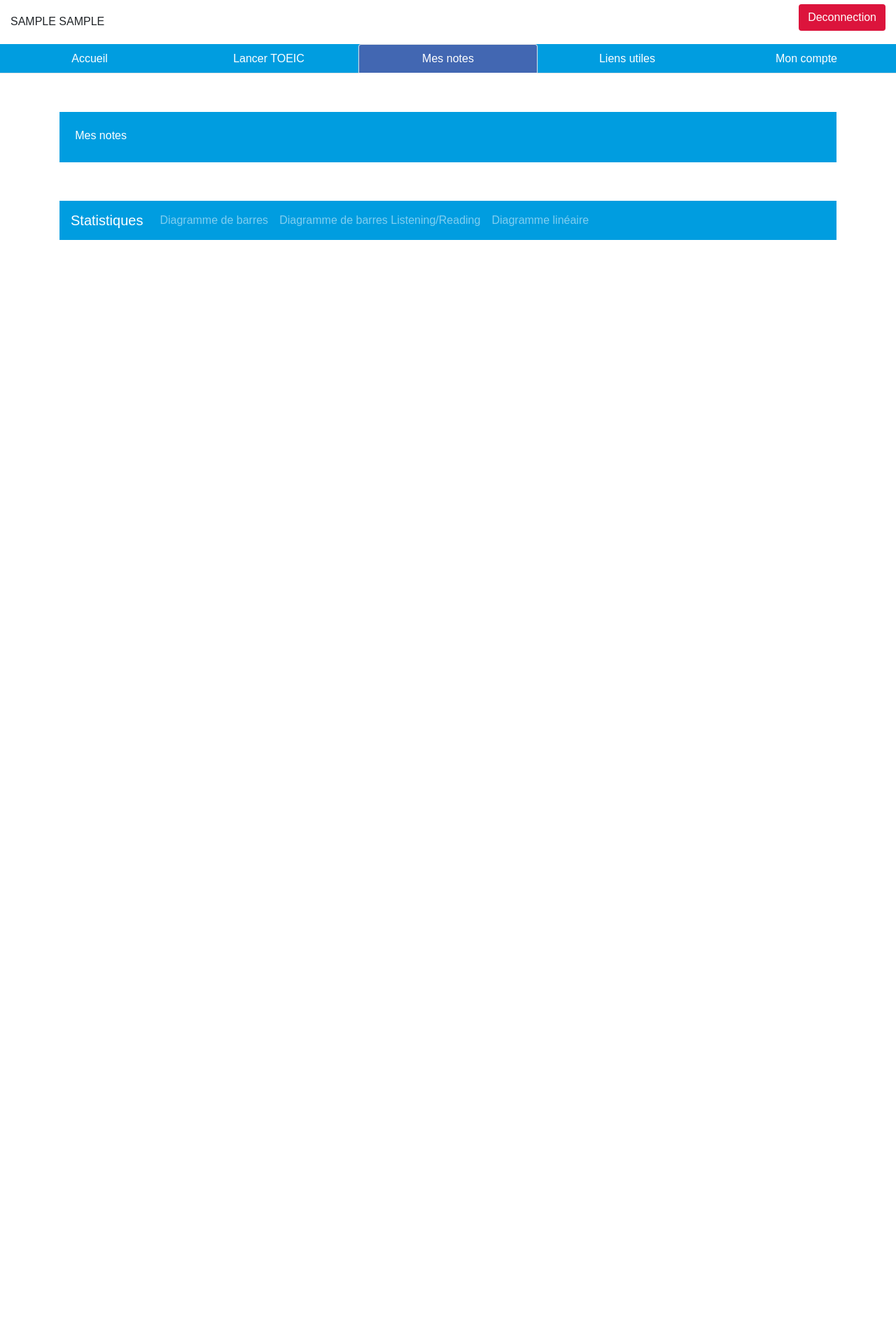
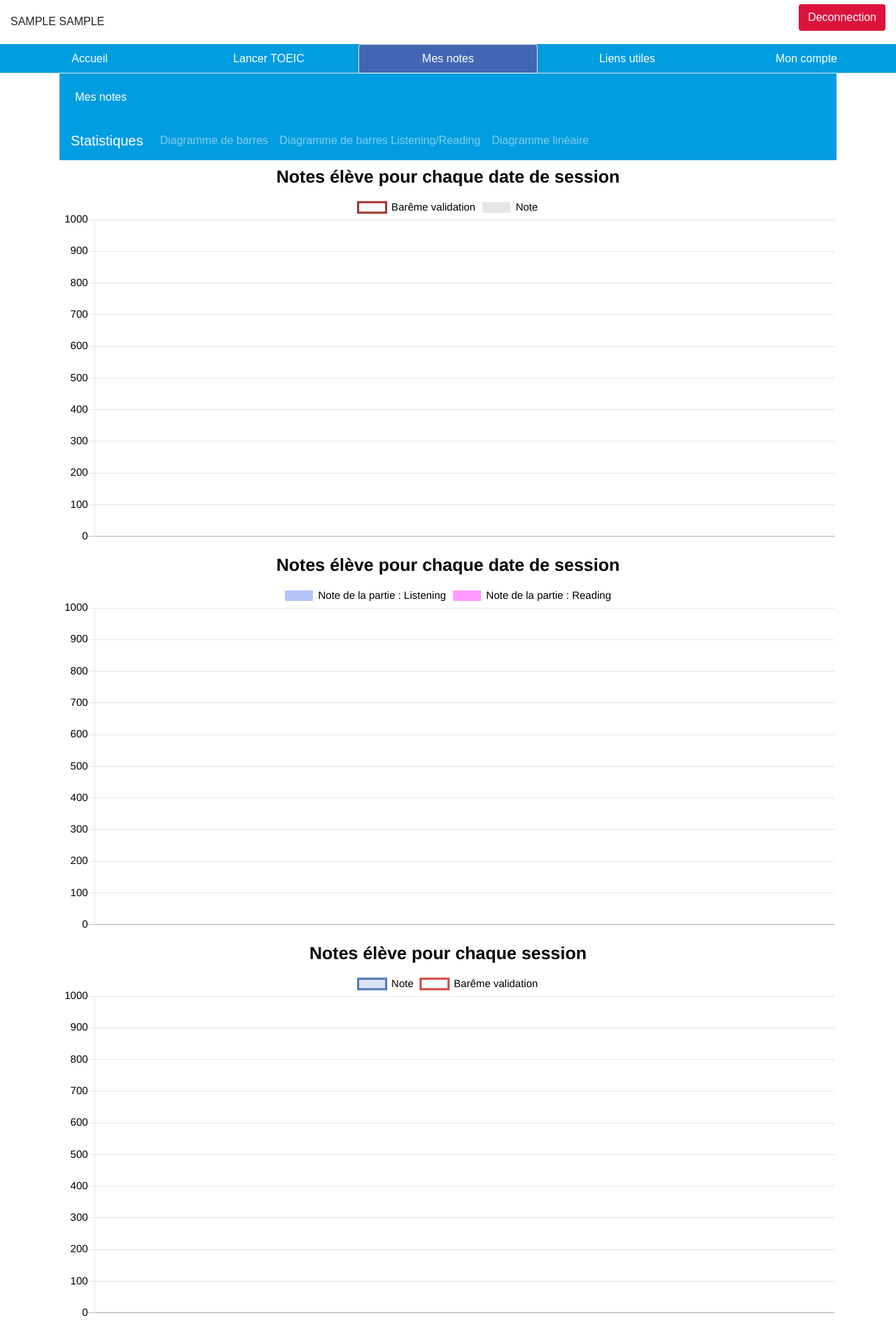
Before and after one commit to lilianmisser/Piscine, a PHP site: page /mesNotes.php in a window 1280 px wide. Shown: the whole page at 70% size. Before the commit the page ends 343 px from the top, so only its background shows below. Run offline with PHP 8.4, Linux system fonts and the light colour scheme; the visitor is signed in with stand-in values (Sample User, id 1); data comes from the database, SQL or seed files in the repository; data that the repository does not hold is empty.

Commit message:
Add files via upload

```diff
--- a/css/gererToeic.css
+++ b/css/gererToeic.css
@@ -3,7 +3,7 @@
 
 }
 .contenu{
-	border:thick double #32a1ce;
+	/*border:thick double #32a1ce;*/
 	height: auto;
 	min-height:30rem;
 	padding-top:2%;
@@ -50,3 +50,7 @@
 		text-align:center;
 	}
 }
+
+.bordure {
+	border:solid #009DE0;
+}
--- a/css/gererUtilisateurs.css
+++ b/css/gererUtilisateurs.css
@@ -6,6 +6,7 @@
 form{
 	margin-block-end:0;
 }
+
 
 .titre{
 	background-color:#009DE0;
--- a/css/mesNotes.css
+++ b/css/mesNotes.css
@@ -4,33 +4,3 @@
 	min-height:30rem;
 	padding-top:2%;
 }
-.barre{
-	display:none;
-}
-
-.barre2{
-	display:none;
-}
-
-.line{
-	display: none;
-}
-
-:target{
-	display:block;
-}
-
-.notes{
-	padding-top:5%;
-}
-
-.notes div{
-}
-
-.decalage{
-	padding-left:5%;
-	padding-right:0px;
-	border-bottom:solid #009DE0;
-	border-right: solid #009DE0;
-	border-left: solid #009DE0;
-}
```
